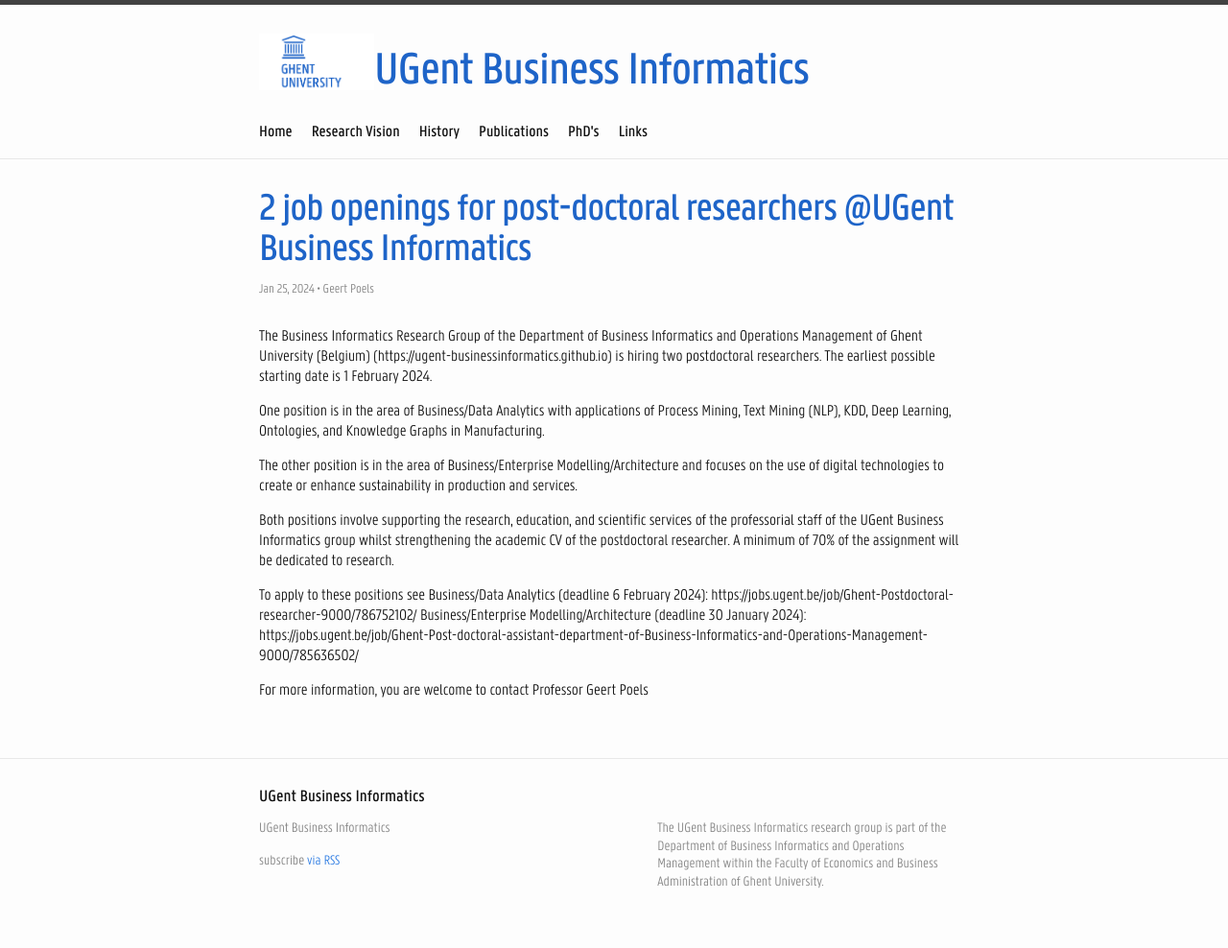
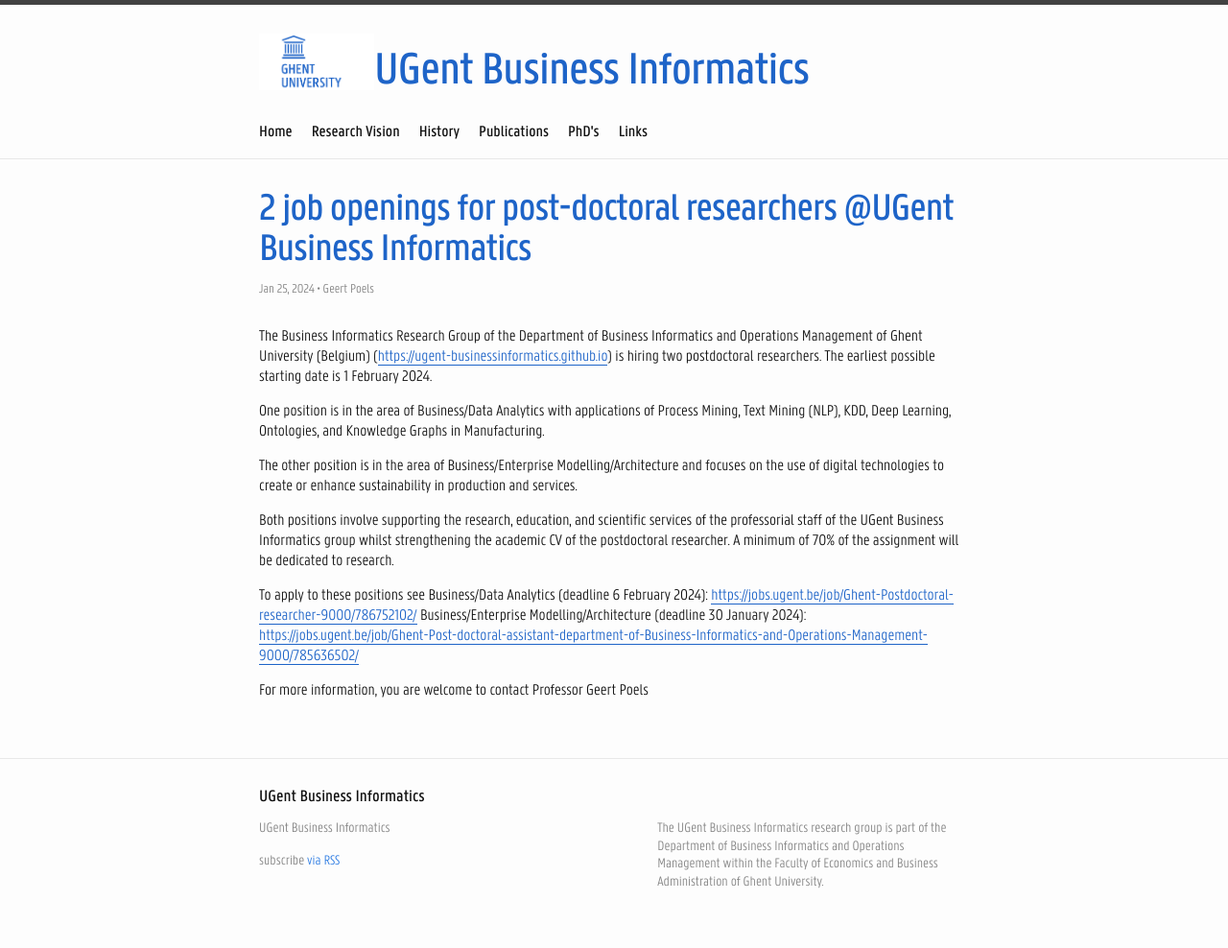
Before and after one commit to UGent-BusinessInformatics/ugent-businessinformatics.github.io, a Jekyll site: the page built from _posts/2024-01-25-PostDocJobOpenings.markdown, in a window 1280 px wide. Shown: the whole page at 96% size. Built offline with Jekyll 4.4.1, drawn with Linux system fonts in a browser that asks for light colours.

```diff
--- a/_posts/2024-01-25-PostDocJobOpenings.markdown
+++ b/_posts/2024-01-25-PostDocJobOpenings.markdown
@@ -7,7 +7,7 @@ excerpt_separator: <!--more-->
 layout: post
 ---
 
-The Business Informatics Research Group of the Department of Business Informatics and Operations Management of Ghent University (Belgium) (https://ugent-businessinformatics.github.io) is hiring two postdoctoral researchers. The earliest possible starting date is 1 February 2024.
+The Business Informatics Research Group of the Department of Business Informatics and Operations Management of Ghent University (Belgium) (<https://ugent-businessinformatics.github.io>) is hiring two postdoctoral researchers. The earliest possible starting date is 1 February 2024.
 
 One position is in the area of Business/Data Analytics with applications of Process Mining, Text Mining (NLP), KDD, Deep Learning, Ontologies, and Knowledge Graphs in Manufacturing.
 
@@ -16,8 +16,8 @@ The other position is in the area of Business/Enterprise Modelling/Architecture
 Both positions involve supporting the research, education, and scientific services of the professorial staff of the UGent Business Informatics group whilst strengthening the academic CV of the postdoctoral researcher. A minimum of 70% of the assignment will be dedicated to research.
 
 To apply to these positions see
-Business/Data Analytics (deadline 6 February 2024): https://jobs.ugent.be/job/Ghent-Postdoctoral-researcher-9000/786752102/
-Business/Enterprise Modelling/Architecture (deadline 30 January 2024): https://jobs.ugent.be/job/Ghent-Post-doctoral-assistant-department-of-Business-Informatics-and-Operations-Management-9000/785636502/
+Business/Data Analytics (deadline 6 February 2024): <https://jobs.ugent.be/job/Ghent-Postdoctoral-researcher-9000/786752102/>
+Business/Enterprise Modelling/Architecture (deadline 30 January 2024): <https://jobs.ugent.be/job/Ghent-Post-doctoral-assistant-department-of-Business-Informatics-and-Operations-Management-9000/785636502/>
 
 For more information, you are welcome to contact Professor Geert Poels
 <!--more-->
```
